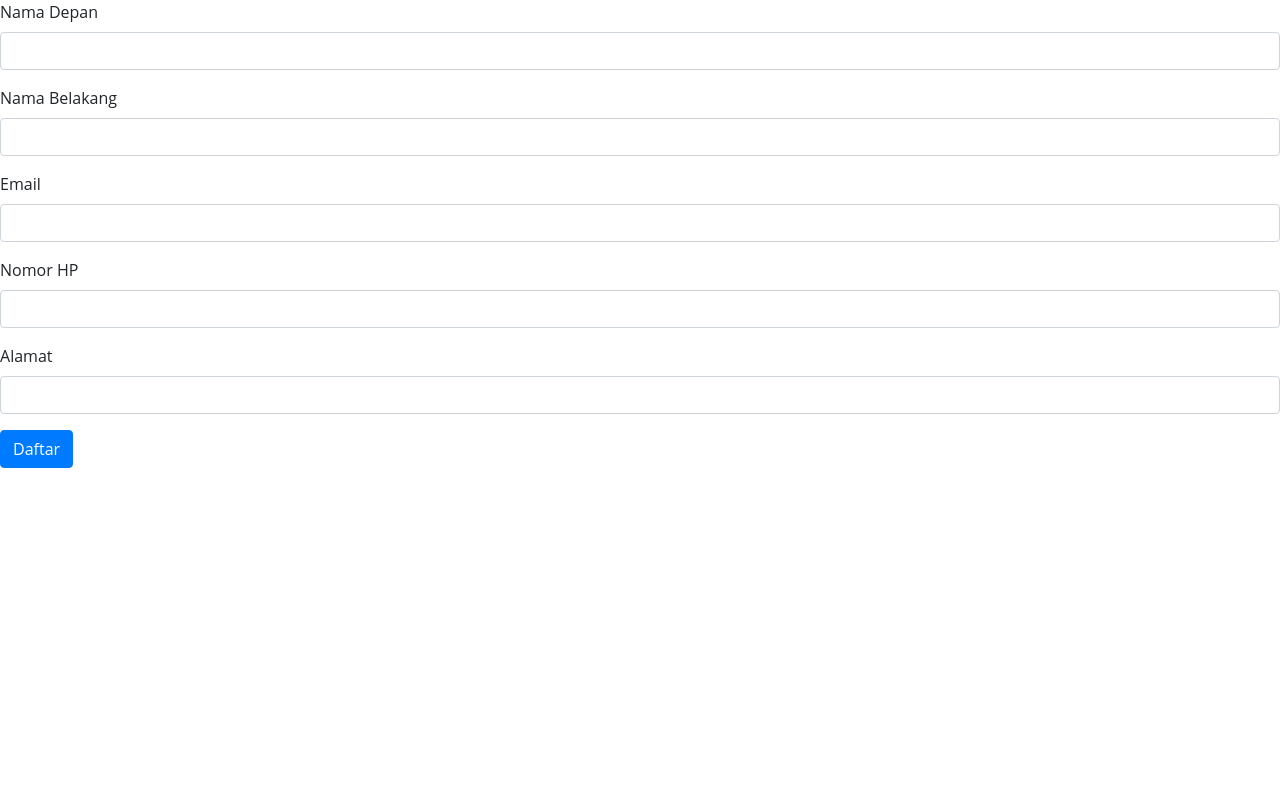
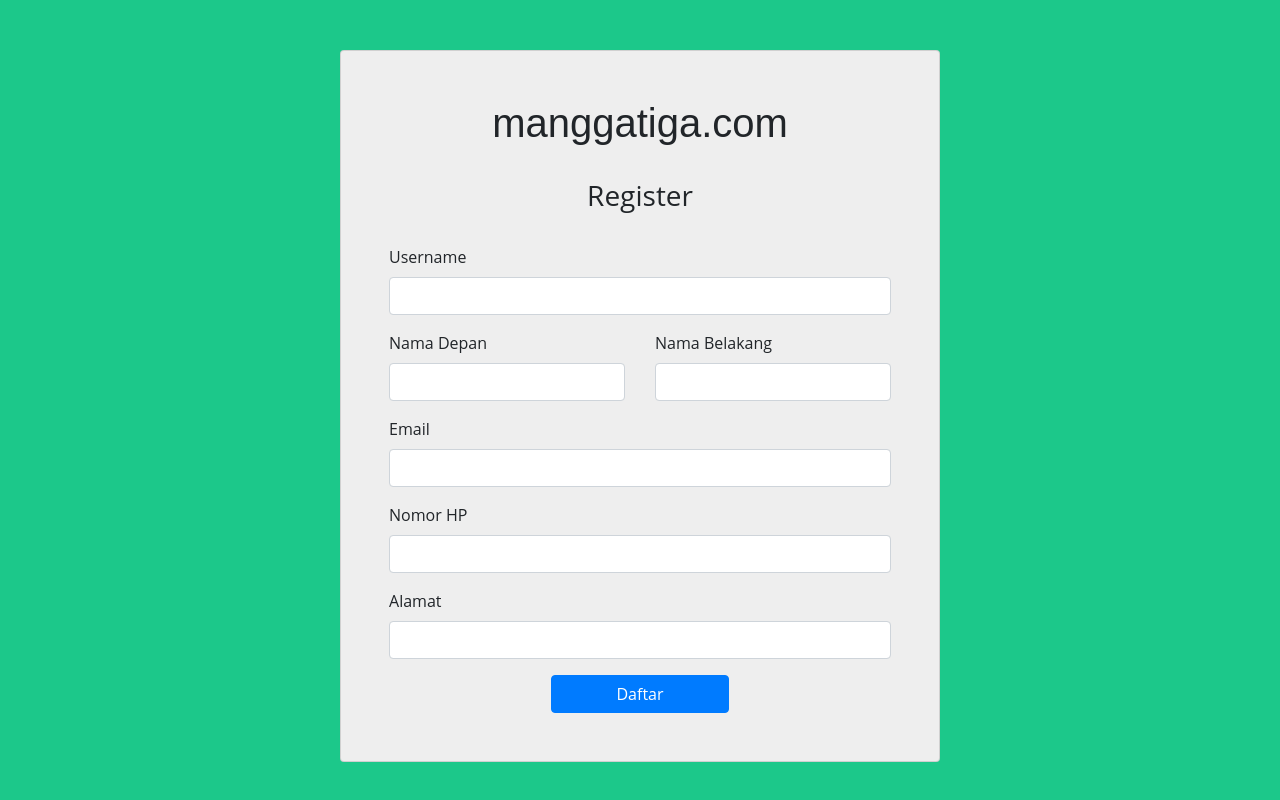
Before and after one commit to hawkjstn98/ManggaTiga, a CodeIgniter app: page /database/index.php/redirectcontroller/toRegister in a window 1280 px wide. Run offline with CodeIgniter, Linux system fonts and the light colour scheme; some libraries are stand-ins or nearby versions.

Commit message:
Detail - Input Spinner Fix & Register Layout 1/2 Fix

```diff
--- a/application/views/include/javascript.php
+++ b/application/views/include/javascript.php
@@ -1,5 +1,4 @@
 <script src="<?php echo base_url('assets/js/jquery-1.12.4.js'); ?>"></script>
-<script src="<?php echo base_url('assets/js/bootstrap-input-spinner.js'); ?>"></script>
 <script src="<?php echo ("https://code.jquery.com/jquery-3.4.0.js"); ?>"></script>
 <script src="<?php echo ("https://cdnjs.cloudflare.com/ajax/libs/popper.js/1.12.9/umd/popper.min.js"); ?>" integrity="sha384-ApNbgh9B+Y1QKtv3Rn7W3mgPxhU9K/ScQsAP7hUibX39j7fakFPskvXusvfa0b4Q" crossorigin="anonymous"></script>
 <script src="<?php echo ("https://maxcdn.bootstrapcdn.com/bootstrap/4.0.0/js/bootstrap.min.js"); ?>" integrity="sha384-JZR6Spejh4U02d8jOt6vLEHfe/JQGiRRSQQxSfFWpi1MquVdAyjUar5+76PVCmYl" crossorigin="anonymous"></script>
--- a/application/views/pages/Register.php
+++ b/application/views/pages/Register.php
@@ -7,17 +7,37 @@
       echo $css;
     ?>
     <link href="https://fonts.googleapis.com/css?family=Roboto:400,700" rel="stylesheet">
+    <style>
+        body {
+            background-color: #1cc88a;
+        }
+    </style>
 </head>
+
 <body>
+    <div class="container card" style="width:600px;">
         <form>
+            <div class="form-header" align="center">
+                <h1>manggatiga.com</h1>
+                <br>
+                <h3>Register</h3>
+            </div>
+            <br>
             <div class="form-group">
+                <label for="lastnRegist">Username</label>
+                <input type="text" class="form-control" id="lastnRegist">
+            </div>
+            <div class="row">
+                <div class="col-6 form-group">
                     <label for="firstnRegist">Nama Depan</label>
                     <input type="text" class="form-control" id="firstnRegist">
                 </div>
-        <div class="form-group">
+                <div class="col-6 form-group">
                     <label for="lastnRegist">Nama Belakang</label>
                     <input type="text" class="form-control" id="lastnRegist">
                 </div>
+            </div>
+
             <div class="form-group">
                 <label for="emailRegist">Email</label>
                 <input type="email" class="form-control" id="emailRegist">
@@ -30,7 +50,10 @@
                 <label for="alamatRegist">Alamat</label>
                 <input type="text" class="form-control" id="alamatRegist">
             </div>
-
-        <button type="submit" class="btn btn-primary">Daftar</button>
+            <div class="form-footer row">
+                <div class="col-4"></div>
+                <button type="submit" class="col-4 btn btn-primary">Daftar</button>
+            </div>
         </form>
+    </div>
 </body>
```
Also changed, not shown: application/views/pages/Detail.php (+11 -18 lines). Lines whose indentation alone changed are shown as unchanged.
